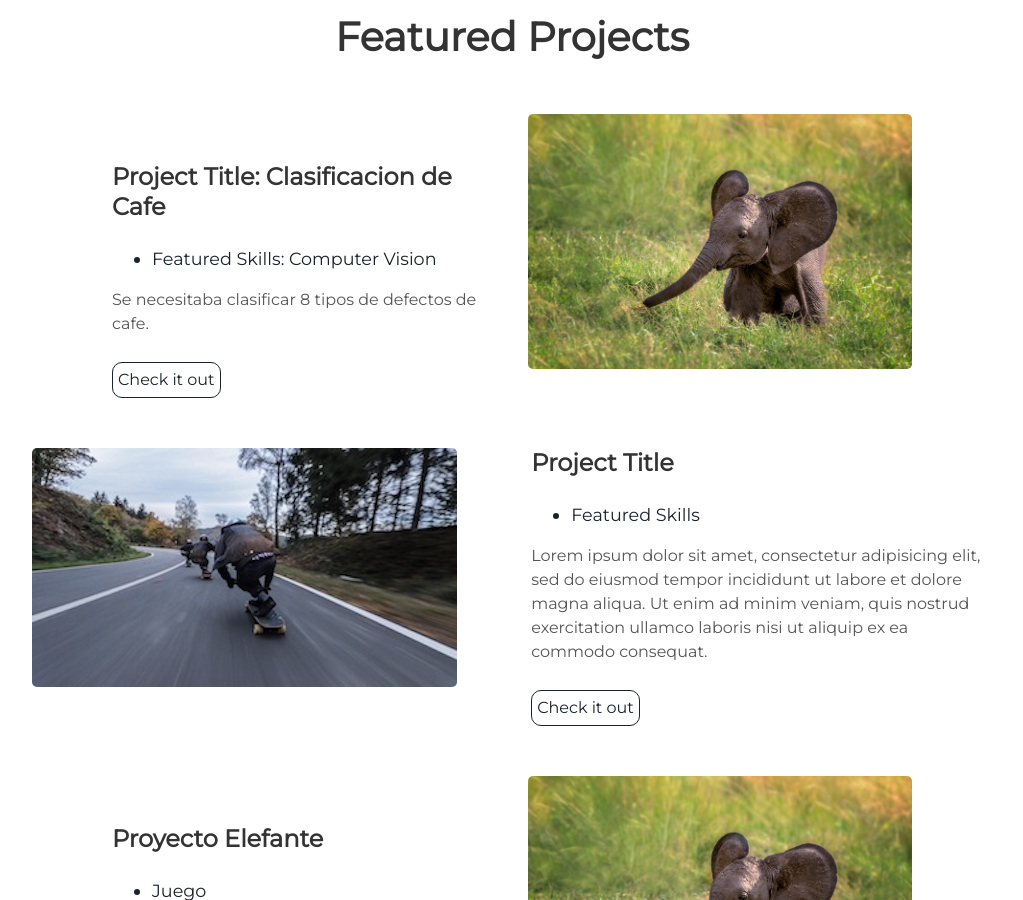
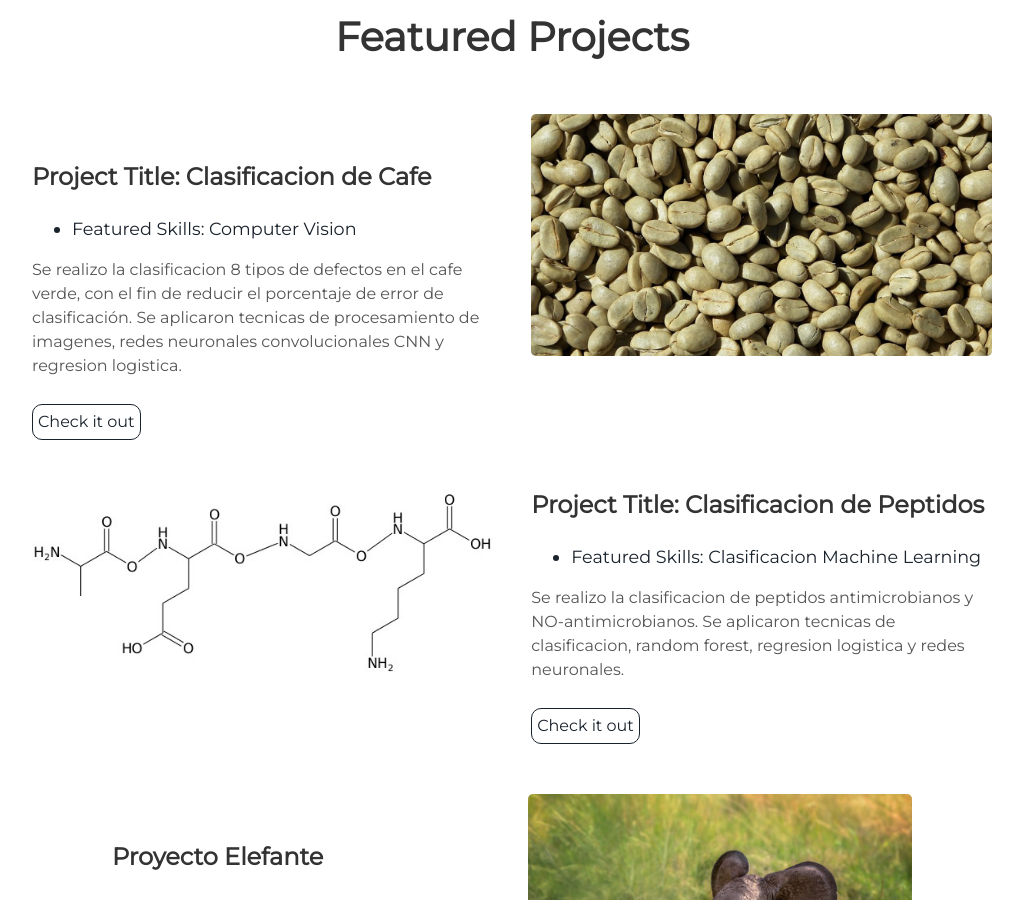
Before and after one commit to oecorrechag/Resume, a Jekyll site: the page built from index.html, in a window 1280 px wide and 900 px high, scrolled down 1585 px. Shown: the whole window, without its empty margins (128-1151 px from the left). Built offline with Jekyll 4.4.1, drawn with Linux system fonts in a browser that asks for light colours.

Commit message:
README.md
Modificacion beta proyectos India e Competencia

```diff
--- a/_includes/projects.html
+++ b/_includes/projects.html
@@ -3,28 +3,28 @@
 </div>
 <div class="user-projects">
   <div class="images-right">
-    <img alt="mountains" src="{{ "/assets/img/elefante.jpg" | prepend: site.baseurl }}" />
+    <img alt="mountains" src="{{ "/assets/img/Cafe.jpg" | prepend: site.baseurl }}" />
   </div>
   <div class="contents">
     <h3> Project Title: Clasificacion de Cafe </h3>
     <ul>
       <li> Featured Skills: Computer Vision</li>
     </ul>
-    <p>Se necesitaba clasificar 8 tipos de defectos de cafe.</p>
+    <p>Se realizo la clasificacion 8 tipos de defectos en el cafe verde, con el fin de reducir el porcentaje de error de clasificación. Se aplicaron tecnicas de procesamiento de imagenes, redes neuronales convolucionales CNN y regresion logistica.</p>
     <a class="project-link" href="https://github.com/oecorrechag/COVID_19_PP">Check it out</a>
   </div>
 </div>
 <div class="user-projects">
   <div class="images-left">
-    <img alt="mountains" src="{{ "/assets/img/skate.jpg" | prepend: site.baseurl }}" />
+    <img alt="mountains" src="{{ "/assets/img/peptido.jpg" | prepend: site.baseurl }}" />
   </div>
   <div class="contents-right">
-    <h3> Project Title </h3>
+    <h3> Project Title: Clasificacion de Peptidos </h3>
     <ul>
-      <li> Featured Skills</li>
+      <li> Featured Skills: Clasificacion Machine Learning</li>
     </ul>
-    <p>Lorem ipsum dolor sit amet, consectetur adipisicing elit, sed do eiusmod tempor incididunt ut labore et dolore magna aliqua. Ut enim ad minim veniam, quis nostrud exercitation ullamco laboris nisi ut aliquip ex ea commodo consequat.</p>
-    <a class="project-link" href="#">Check it out</a>
+    <p>Se realizo la clasificacion de peptidos antimicrobianos y NO-antimicrobianos. Se aplicaron tecnicas de clasificacion, random forest, regresion logistica y redes neuronales.</p>
+    <a class="project-link" href="https://github.com/oecorrechag/Proyecto-India">Check it out</a>
   </div>
 </div>
 <div class="user-projects">
```
Also changed, not shown: assets/img/Cafe.JPG, assets/img/peptido.jpg (added), src/img/Cafe.JPG, src/img/peptido.jpg (added).
